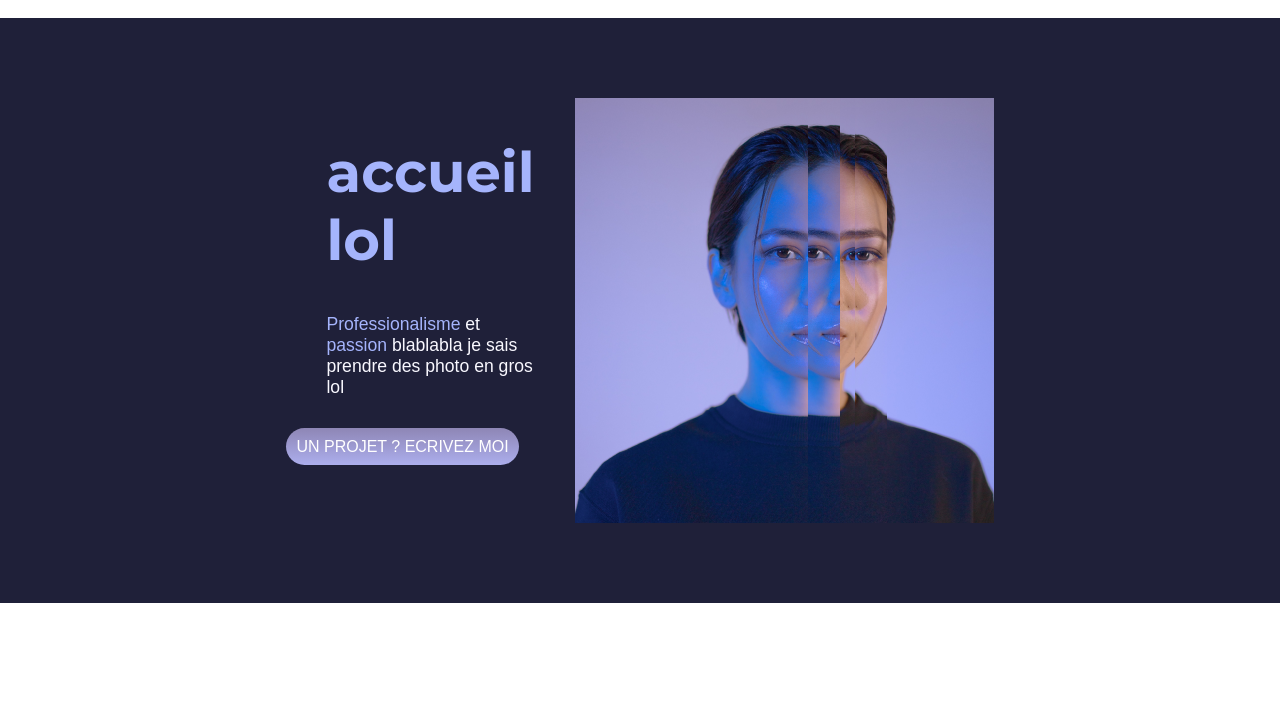
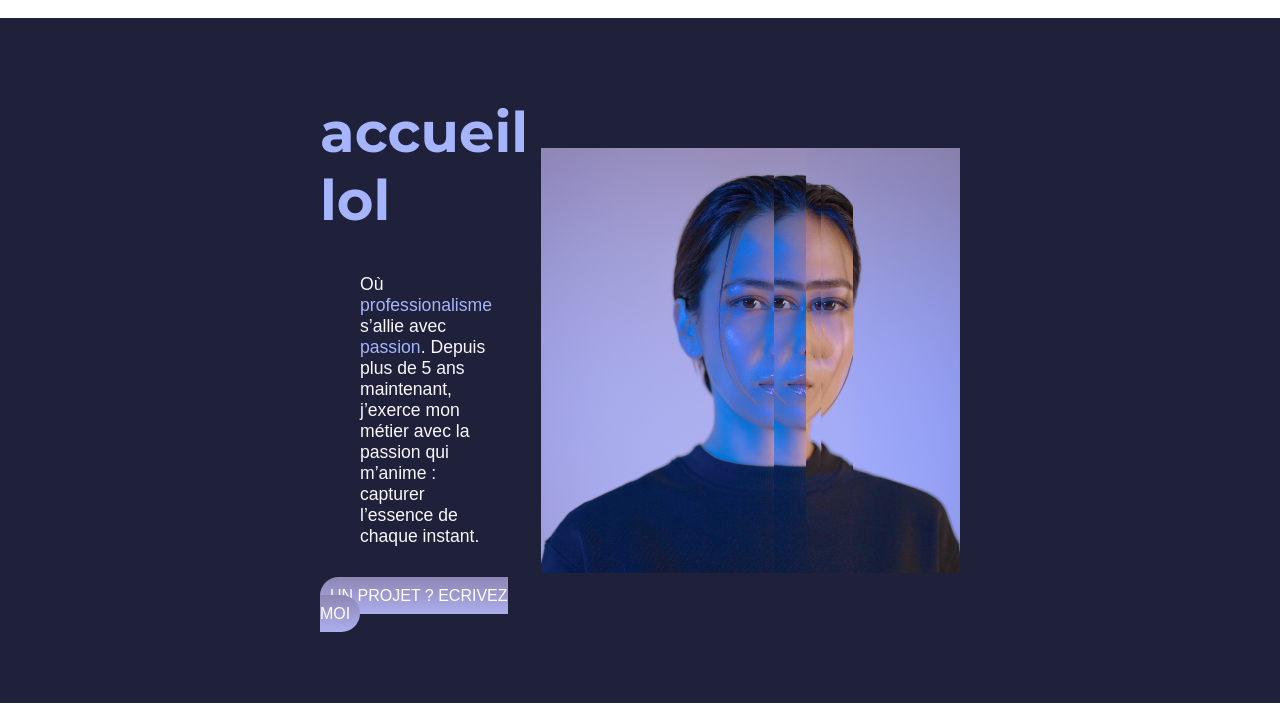
Before and after one commit to rakazakben/projet2, a plain HTML site: page index.html in a window 1280 px wide. Shown: the part 89-800 px from the top of the page. Drawn offline with Linux system fonts and the light colour scheme.

Commit message:
arrangement forme accueil

```diff
--- a/index.html
+++ b/index.html
@@ -23,7 +23,9 @@
             <section class="contenthome">
                 <div>
                     <h1>accueil lol</h1>
-                    <p><em>Professionalisme</em> et <em>passion</em> blablabla je sais prendre des photo en gros lol</p>
+                    <p> Où <em>professionalisme</em> s’allie avec <em>passion</em>. Depuis
+                        plus de 5 ans maintenant, j’exerce mon métier avec la passion
+                        qui m’anime : capturer l’essence de chaque instant.</p>
                     <div >
                         <a class="lienspe" href="">UN PROJET ? ECRIVEZ MOI</a>
                     </div>
@@ -50,7 +52,7 @@
 
         <footer>
 
-            <a href="https://twitter.com/" target="_blank" class="lienheader"><img src="images/twitter.png" alt="logo lien twitter" title="lien vers twitter">
+            <a href="https://twitter.com/" target="_blank" class="lienheader"><img src="images/twitter.png" alt="logo lien twitter" title="lien vers twitter"></a>
             <a href="https://instagram.com/" target ="_blank" class="lienheader"><img src="images/instagram.png" alt="logo lien insta" title="lien vers insta"></a>
             <a href="index.html" class="lienheader"><img src="images/logo.png" alt="lien vers accueil site" title="lien vers accueil site"></a>
         </footer>
--- a/style.css
+++ b/style.css
@@ -1,9 +1,7 @@
 *{
     margin: 0;
 }
-p{
-    margin: 40px;
-}
+
 a{
     color: black;
     text-decoration: none;
@@ -22,12 +20,12 @@ h1
     font-size: 3.5em;
     color:#A5B4FC;
     font-family: 'Montserrat', sans-serif ;
-    margin: 40px;
+
 
 }
 p{
     font-size: 1.1em;
-
+    margin: 40px;
 }
 em{
     color:#A5B4FC;
@@ -64,7 +62,7 @@ h2{
     margin: 50px;
 }
 ul{
-    margin: 50px
+    margin: 50px;
 }
 section{
     padding: 80px;
@@ -74,10 +72,12 @@ section{
     flex-direction: row;
     width: 50%;
     justify-content: center;
+    align-items: center;
     margin: auto;
 
 }
 .stockphoto{
+
     display: flex;
     width: 75%;
     flex-wrap: wrap;
```
